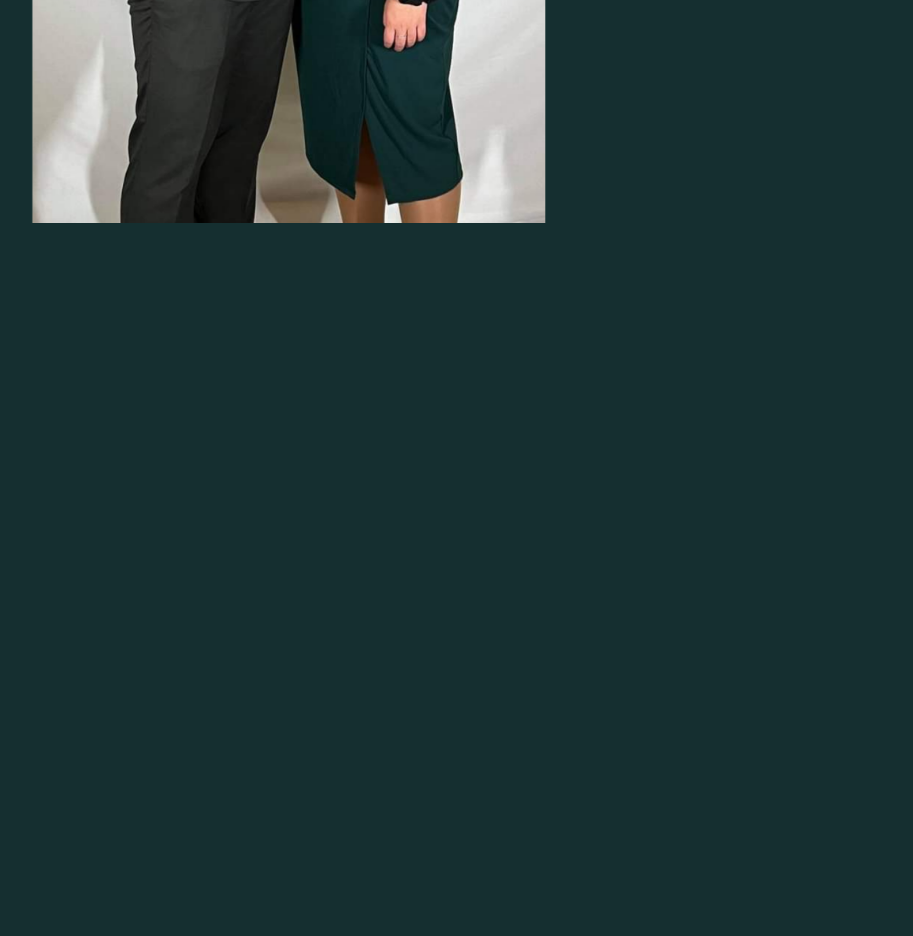
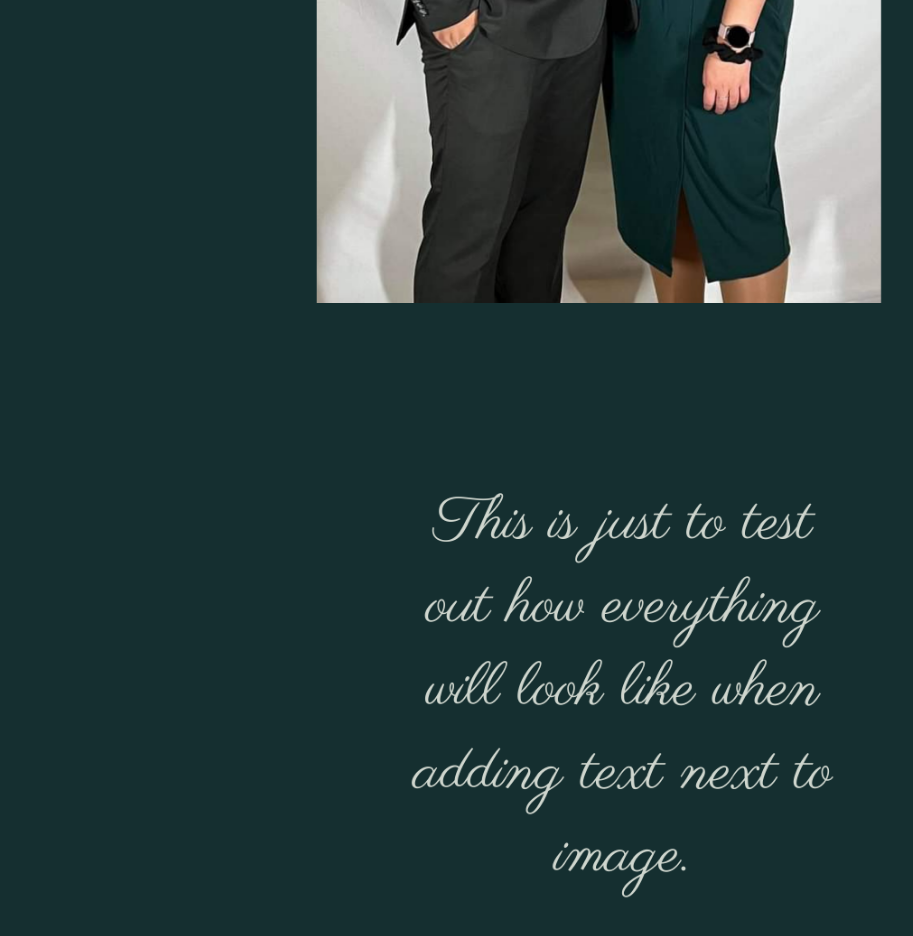
Before and after one commit to milehagen/wedding, a React (Create React App) app: page / in a window 1280 px wide. Shown: the part 1484-2420 px from the top of the page, without its empty margins (42-955 px from the left). Before the commit the page ends 1711 px from the top, so only its background shows below. Built offline with nearby package versions, Linux system fonts and the light colour scheme.

Commit message:
added text next to images

```diff
--- a/src/App.css
+++ b/src/App.css
@@ -1,6 +1,7 @@
 .container {
   display: block;
   margin: 0 auto;
+  text-align: center;
 }
 
 .wedding-invite {
@@ -15,7 +16,7 @@
   margin-left: 50px;
 }
 .huy-anne-bilde {
-  width: 70vh;
+  width: 77vh;
   margin-left: 50px;
   margin-top: 70px;
   margin-right: 50px;
--- a/src/App.js
+++ b/src/App.js
@@ -21,6 +21,9 @@ function App() {
 
         <div class="col">
           <img src={huyAnneHoyBilde} className="huy-anne-bilde" alt="Bilde Huy og Anne" />
+          <span>
+    <img src={text} className="text-next-to-image" alt="text" />
+    </span>
         </div>
          </div>
      </div>
```
